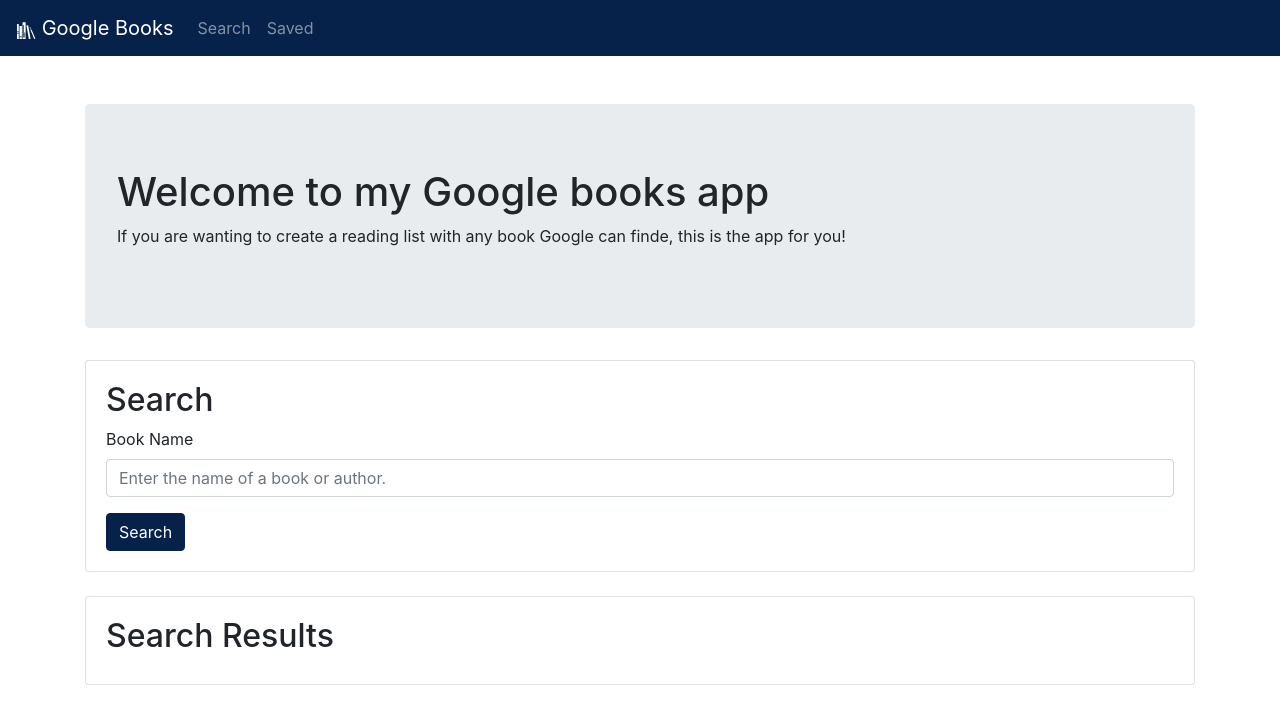
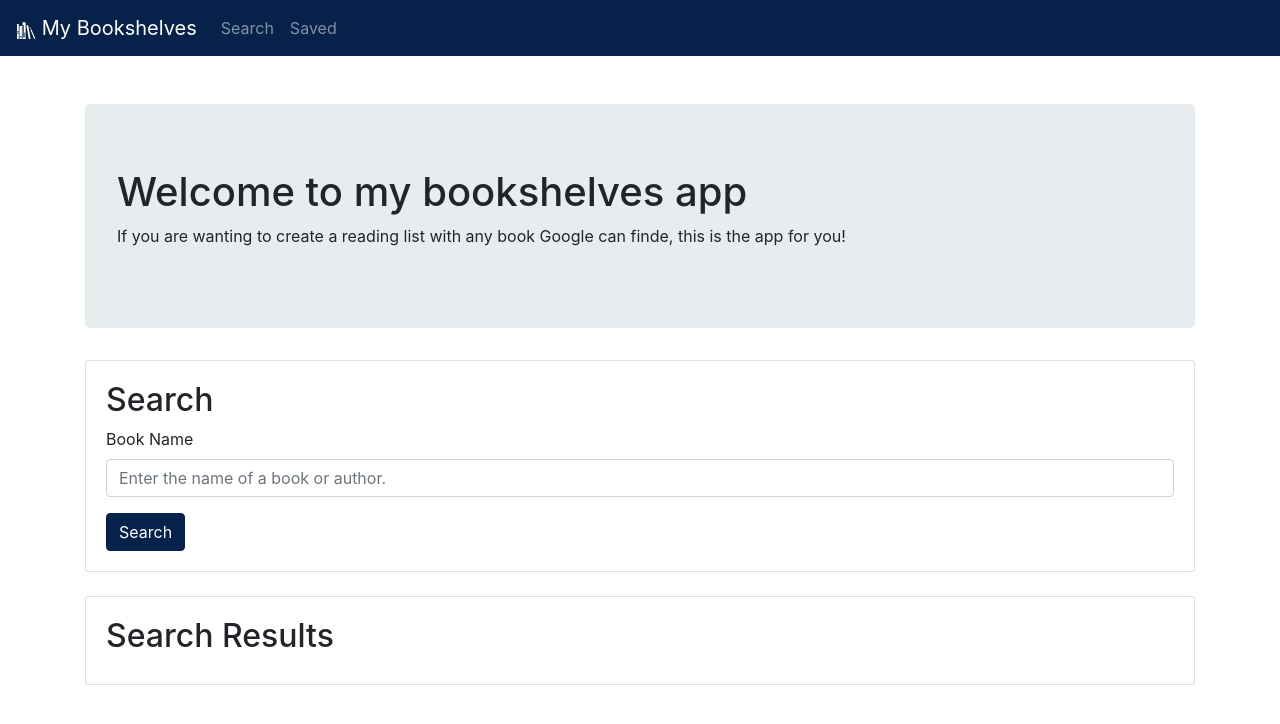
Before and after one commit to JJHPhoto/my-book-shelves, a React (Create React App) app in the folder client/: page / in a window 1280 px wide. Shown: the top 724 px of the page. Built offline with nearby package versions, Linux system fonts and the light colour scheme.

Commit message:
Updated wording for project name.

```diff
--- a/client/src/components/GlobalNavbar.js
+++ b/client/src/components/GlobalNavbar.js
@@ -7,7 +7,7 @@
     <Navbar bg="primary" variant="dark">
       <Navbar.Brand href="#home">
         {" "}
-        <GiBookshelf /> Google Books
+        <GiBookshelf /> My Bookshelves
       </Navbar.Brand>
       <Nav className="mr-auto">
         <Nav.Link href="/">Search</Nav.Link>
--- a/client/src/components/Header.js
+++ b/client/src/components/Header.js
@@ -5,7 +5,7 @@
   return (
     <div>
       <Jumbotron>
-        <h1>Welcome to my Google books app</h1>
+        <h1>Welcome to my bookshelves app</h1>
         <p>
           If you are wanting to create a reading list with any book Google can
           finde, this is the app for you!
```
Also changed, not shown: 1 other file (tests, documents, lock files or other folders).
